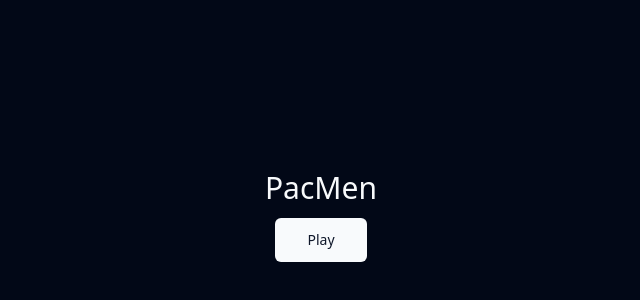
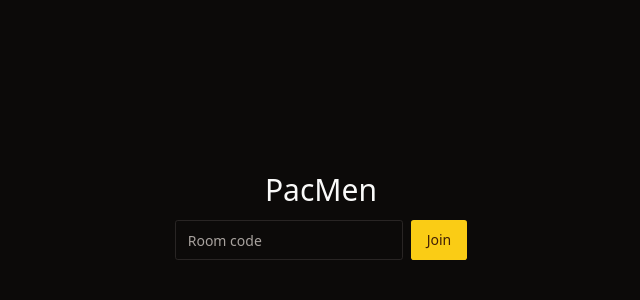
Before and after one commit to ssebastianoo/pacmen, a Next.js app: page / in a window 1280 px wide. Shown: the part 184-484 px from the top of the page, without its empty margins (319-959 px from the left). Built offline with nearby package versions, Linux system fonts and the light colour scheme.

Commit message:
absolute

```diff
--- a/server.js
+++ b/server.js
@@ -18,8 +18,6 @@
 
   io.on('connection', (socket) => {
     socket.on('disconnecting', () => {
-      console.log('disconnecting');
-      console.log(players[socket.id]);
       const player = players[socket.id];
       if (!player) return;
       socket.leave(player.room);
--- /dev/null
+++ b/src/components/ui/input.tsx
@@ -0,0 +1,25 @@
+import * as React from "react"
+
+import { cn } from "@/lib/utils"
+
+export interface InputProps
+  extends React.InputHTMLAttributes<HTMLInputElement> {}
+
+const Input = React.forwardRef<HTMLInputElement, InputProps>(
+  ({ className, type, ...props }, ref) => {
+    return (
+      <input
+        type={type}
+        className={cn(
+          "flex h-10 w-full rounded-md border border-input bg-background px-3 py-2 text-sm ring-offset-background file:border-0 file:bg-transparent file:text-sm file:font-medium placeholder:text-muted-foreground focus-visible:outline-none focus-visible:ring-2 focus-visible:ring-ring focus-visible:ring-offset-2 disabled:cursor-not-allowed disabled:opacity-50",
+          className
+        )}
+        ref={ref}
+        {...props}
+      />
+    )
+  }
+)
+Input.displayName = "Input"
+
+export { Input }
--- a/src/pages/_app.tsx
+++ b/src/pages/_app.tsx
@@ -1,5 +1,5 @@
-import "@/styles/globals.css";
-import type { AppProps } from "next/app";
+import '@/styles/globals.css';
+import type { AppProps } from 'next/app';
 
 export default function App({ Component, pageProps }: AppProps) {
   return <Component {...pageProps} />;
--- a/src/pages/index.tsx
+++ b/src/pages/index.tsx
@@ -1,14 +1,32 @@
-import { Inter } from 'next/font/google';
-import { buttonVariants } from '@/components/ui/button';
-import Link from 'next/link';
+import { Input } from '@/components/ui/input';
+import { Button } from '@/components/ui/button';
+import { useState } from 'react';
+import { useRouter } from 'next/router';
 
 export default function Home() {
+  const [code, setCode] = useState('');
+  const router = useRouter();
+
   return (
     <div className='flex justify-center items-center h-screen flex-col gap-3'>
       <h1 className='text-3xl'>PacMen</h1>
-      <Link href='/app' className={buttonVariants({ size: 'lg' })}>
-        Play
-      </Link>
+      <div className='flex gap-2'>
+        <Input
+          placeholder='Room code'
+          value={code}
+          onChange={(e) => {
+            setCode(e.target.value);
+          }}
+        />
+        <Button
+          onClick={() => {
+            if (code.length === 0) return;
+            router.push('/game/' + code);
+          }}
+        >
+          Join
+        </Button>
+      </div>
     </div>
   );
 }
--- a/src/styles/globals.css
+++ b/src/styles/globals.css
@@ -5,64 +5,47 @@
 @layer base {
   :root {
     --background: 0 0% 100%;
-    --foreground: 222.2 84% 4.9%;
-
+    --foreground: 20 14.3% 4.1%;
     --card: 0 0% 100%;
-    --card-foreground: 222.2 84% 4.9%;
-
+    --card-foreground: 20 14.3% 4.1%;
     --popover: 0 0% 100%;
-    --popover-foreground: 222.2 84% 4.9%;
-
-    --primary: 222.2 47.4% 11.2%;
-    --primary-foreground: 210 40% 98%;
-
-    --secondary: 210 40% 96.1%;
-    --secondary-foreground: 222.2 47.4% 11.2%;
-
-    --muted: 210 40% 96.1%;
-    --muted-foreground: 215.4 16.3% 46.9%;
-
-    --accent: 210 40% 96.1%;
-    --accent-foreground: 222.2 47.4% 11.2%;
-
+    --popover-foreground: 20 14.3% 4.1%;
+    --primary: 47.9 95.8% 53.1%;
+    --primary-foreground: 26 83.3% 14.1%;
+    --secondary: 60 4.8% 95.9%;
+    --secondary-foreground: 24 9.8% 10%;
+    --muted: 60 4.8% 95.9%;
+    --muted-foreground: 25 5.3% 44.7%;
+    --accent: 60 4.8% 95.9%;
+    --accent-foreground: 24 9.8% 10%;
     --destructive: 0 84.2% 60.2%;
-    --destructive-foreground: 210 40% 98%;
-
-    --border: 214.3 31.8% 91.4%;
-    --input: 214.3 31.8% 91.4%;
-    --ring: 222.2 84% 4.9%;
-
-    --radius: 0.5rem;
+    --destructive-foreground: 60 9.1% 97.8%;
+    --border: 20 5.9% 90%;
+    --input: 20 5.9% 90%;
+    --ring: 20 14.3% 4.1%;
+    --radius: 0.3rem;
   }
 
   .dark {
-    --background: 222.2 84% 4.9%;
-    --foreground: 210 40% 98%;
-
-    --card: 222.2 84% 4.9%;
-    --card-foreground: 210 40% 98%;
-
-    --popover: 222.2 84% 4.9%;
-    --popover-foreground: 210 40% 98%;
-
-    --primary: 210 40% 98%;
-    --primary-foreground: 222.2 47.4% 11.2%;
-
-    --secondary: 217.2 32.6% 17.5%;
-    --secondary-foreground: 210 40% 98%;
-
-    --muted: 217.2 32.6% 17.5%;
-    --muted-foreground: 215 20.2% 65.1%;
-
-    --accent: 217.2 32.6% 17.5%;
-    --accent-foreground: 210 40% 98%;
-
+    --background: 20 14.3% 4.1%;
+    --foreground: 60 9.1% 97.8%;
+    --card: 20 14.3% 4.1%;
+    --card-foreground: 60 9.1% 97.8%;
+    --popover: 20 14.3% 4.1%;
+    --popover-foreground: 60 9.1% 97.8%;
+    --primary: 47.9 95.8% 53.1%;
+    --primary-foreground: 26 83.3% 14.1%;
+    --secondary: 12 6.5% 15.1%;
+    --secondary-foreground: 60 9.1% 97.8%;
+    --muted: 12 6.5% 15.1%;
+    --muted-foreground: 24 5.4% 63.9%;
+    --accent: 12 6.5% 15.1%;
+    --accent-foreground: 60 9.1% 97.8%;
     --destructive: 0 62.8% 30.6%;
-    --destructive-foreground: 210 40% 98%;
-
-    --border: 217.2 32.6% 17.5%;
-    --input: 217.2 32.6% 17.5%;
-    --ring: 212.7 26.8% 83.9%;
+    --destructive-foreground: 60 9.1% 97.8%;
+    --border: 12 6.5% 15.1%;
+    --input: 12 6.5% 15.1%;
+    --ring: 35.5 91.7% 32.9%;
   }
 }
 
--- a/tailwind.config.ts
+++ b/tailwind.config.ts
@@ -1,80 +1,80 @@
-import type { Config } from "tailwindcss"
+import type { Config } from 'tailwindcss';
 
 const config = {
-  darkMode: ["class"],
+  darkMode: ['class'],
   content: [
-    './pages/**/*.{ts,tsx}',
+    './pages/**/*.{ts,tsx,jsx}',
     './components/**/*.{ts,tsx}',
     './app/**/*.{ts,tsx}',
     './src/**/*.{ts,tsx}',
-	],
-  prefix: "",
+  ],
+  prefix: '',
   theme: {
     container: {
       center: true,
-      padding: "2rem",
+      padding: '2rem',
       screens: {
-        "2xl": "1400px",
+        '2xl': '1400px',
       },
     },
     extend: {
       colors: {
-        border: "hsl(var(--border))",
-        input: "hsl(var(--input))",
-        ring: "hsl(var(--ring))",
-        background: "hsl(var(--background))",
-        foreground: "hsl(var(--foreground))",
+        border: 'hsl(var(--border))',
+        input: 'hsl(var(--input))',
+        ring: 'hsl(var(--ring))',
+        background: 'hsl(var(--background))',
+        foreground: 'hsl(var(--foreground))',
         primary: {
-          DEFAULT: "hsl(var(--primary))",
-          foreground: "hsl(var(--primary-foreground))",
+          DEFAULT: 'hsl(var(--primary))',
+          foreground: 'hsl(var(--primary-foreground))',
         },
         secondary: {
-          DEFAULT: "hsl(var(--secondary))",
-          foreground: "hsl(var(--secondary-foreground))",
+          DEFAULT: 'hsl(var(--secondary))',
+          foreground: 'hsl(var(--secondary-foreground))',
         },
         destructive: {
-          DEFAULT: "hsl(var(--destructive))",
-          foreground: "hsl(var(--destructive-foreground))",
+          DEFAULT: 'hsl(var(--destructive))',
+          foreground: 'hsl(var(--destructive-foreground))',
         },
         muted: {
-          DEFAULT: "hsl(var(--muted))",
-          foreground: "hsl(var(--muted-foreground))",
+          DEFAULT: 'hsl(var(--muted))',
+          foreground: 'hsl(var(--muted-foreground))',
         },
         accent: {
-          DEFAULT: "hsl(var(--accent))",
-          foreground: "hsl(var(--accent-foreground))",
+          DEFAULT: 'hsl(var(--accent))',
+          foreground: 'hsl(var(--accent-foreground))',
         },
         popover: {
-          DEFAULT: "hsl(var(--popover))",
-          foreground: "hsl(var(--popover-foreground))",
+          DEFAULT: 'hsl(var(--popover))',
+          foreground: 'hsl(var(--popover-foreground))',
         },
         card: {
-          DEFAULT: "hsl(var(--card))",
-          foreground: "hsl(var(--card-foreground))",
+          DEFAULT: 'hsl(var(--card))',
+          foreground: 'hsl(var(--card-foreground))',
         },
       },
       borderRadius: {
-        lg: "var(--radius)",
-        md: "calc(var(--radius) - 2px)",
-        sm: "calc(var(--radius) - 4px)",
+        lg: 'var(--radius)',
+        md: 'calc(var(--radius) - 2px)',
+        sm: 'calc(var(--radius) - 4px)',
       },
       keyframes: {
-        "accordion-down": {
-          from: { height: "0" },
-          to: { height: "var(--radix-accordion-content-height)" },
+        'accordion-down': {
+          from: { height: '0' },
+          to: { height: 'var(--radix-accordion-content-height)' },
         },
-        "accordion-up": {
-          from: { height: "var(--radix-accordion-content-height)" },
-          to: { height: "0" },
+        'accordion-up': {
+          from: { height: 'var(--radix-accordion-content-height)' },
+          to: { height: '0' },
         },
       },
       animation: {
-        "accordion-down": "accordion-down 0.2s ease-out",
-        "accordion-up": "accordion-up 0.2s ease-out",
+        'accordion-down': 'accordion-down 0.2s ease-out',
+        'accordion-up': 'accordion-up 0.2s ease-out',
       },
     },
   },
-  plugins: [require("tailwindcss-animate")],
-} satisfies Config
+  plugins: [require('tailwindcss-animate')],
+} satisfies Config;
 
-export default config
+export default config;
```
Also changed, not shown: src/pages/app.jsx (deleted, +0 -171 lines), src/pages/game/[id].jsx (+28 -3 lines).
